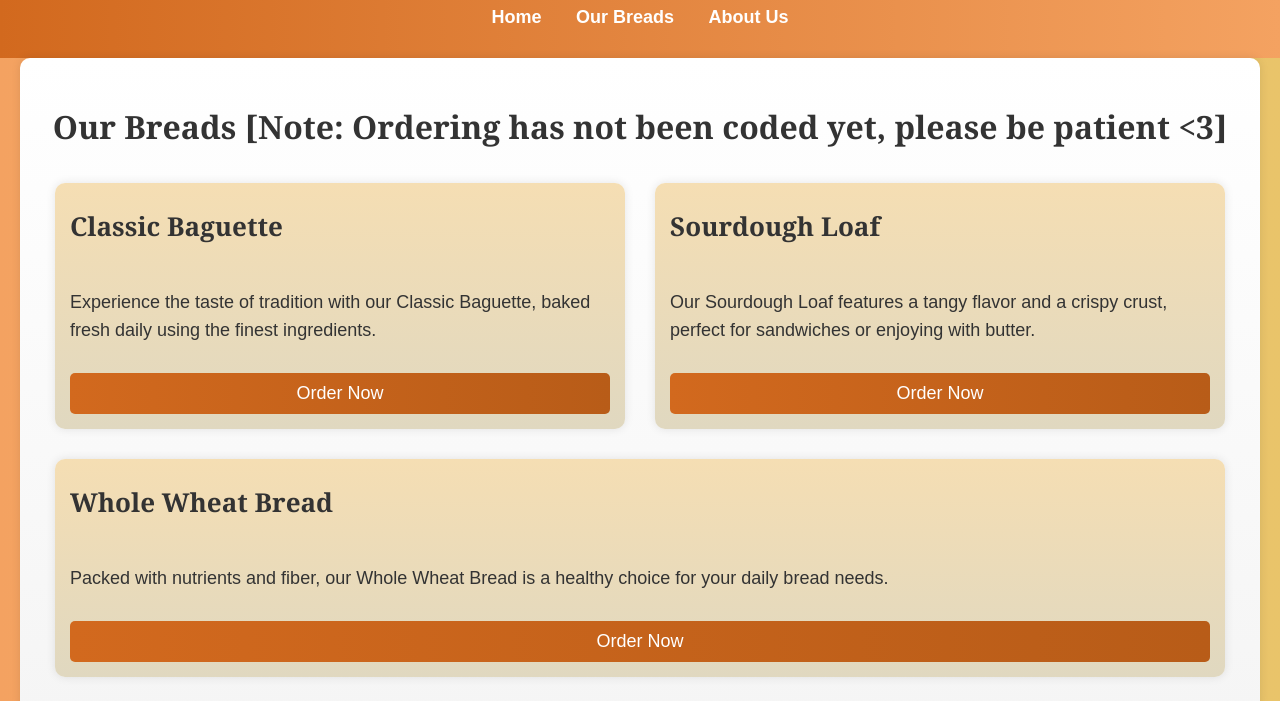
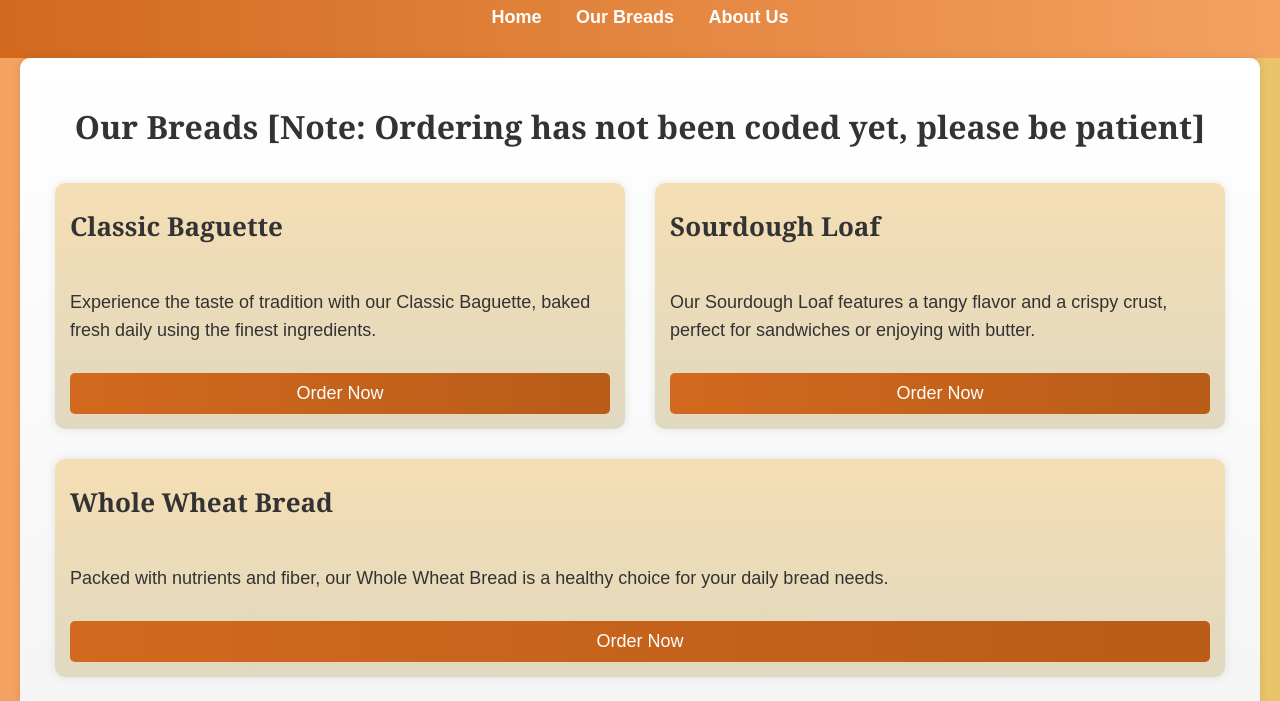
Before and after one commit to qwertyzxcvbn123456/asdfgh, a plain HTML site: page index.html in a window 1280 px wide. Shown: the part 80-781 px from the top of the page. Drawn offline with Linux system fonts and the light colour scheme.

Commit message:
Update index.html

```diff
--- a/index.html
+++ b/index.html
@@ -156,7 +156,7 @@
     </header>
 
     <section id="products">
-        <h2>Our Breads [Note: Ordering has not been coded yet, please be patient <3]</h2>
+        <h2>Our Breads [Note: Ordering has not been coded yet, please be patient]</h2>
         <div class="products">
             <div class="product">
                 <h3>Classic Baguette</h3>
```
